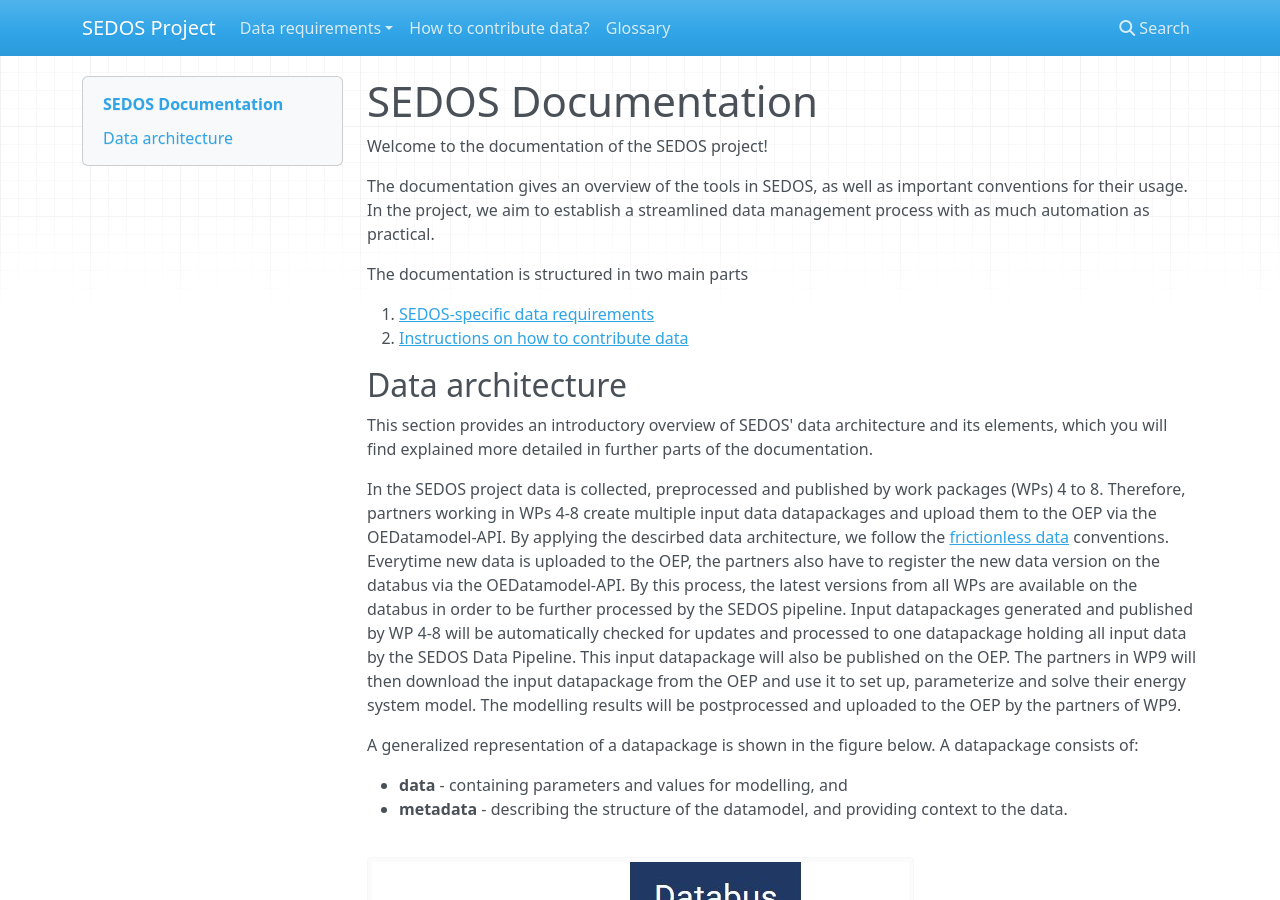
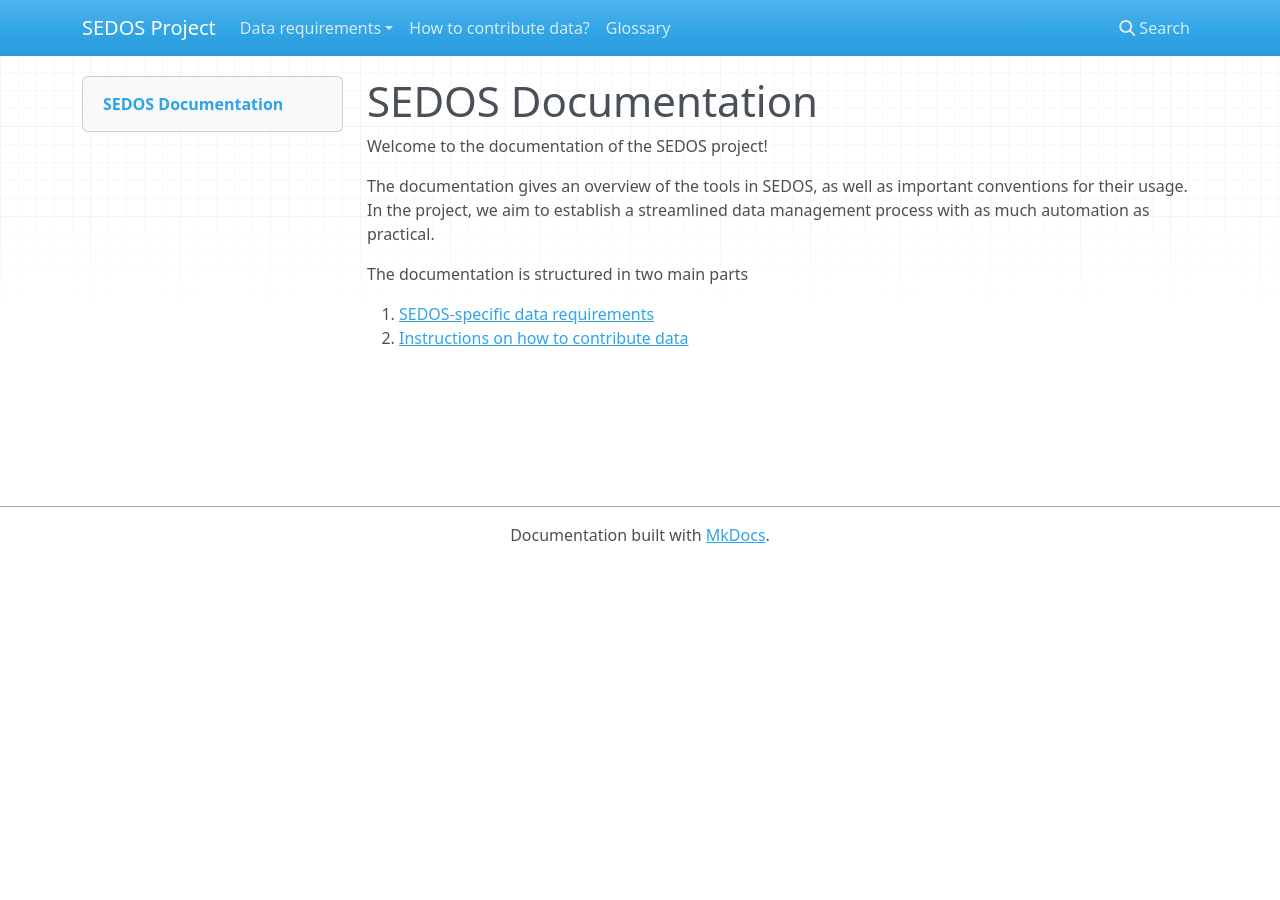
Before and after one commit to sedos-project/organization, an MkDocs documentation site: the page built from docs/index.md, in a window 1280 px wide and 900 px high. Built offline with MkDocs 1.6.1, drawn with Linux system fonts in a browser that asks for light colours; nearby versions of some CDN libraries.

Commit message:
Delete 'Data architecture' from index.md

```diff
--- a/docs/index.md
+++ b/docs/index.md
@@ -9,26 +9,3 @@ The documentation is structured in two main parts
 
 1. [SEDOS-specific data requirements](./data_requirements/input_data.md)
 2. [Instructions on how to contribute data](./data_requirements/overview.md)
-
-
-## Data architecture
-
-This section provides an introductory overview of SEDOS' data architecture and its elements, which you will find explained more detailed in further parts of the documentation.
-
-In the SEDOS project data is collected, preprocessed and published by work packages (WPs) 4 to 8.
-Therefore, partners working in WPs 4-8 create multiple input data datapackages and upload them to the OEP via the OEDatamodel-API.
-By applying the descirbed data architecture, we follow the [frictionless data](https://specs.frictionlessdata.io/data-package/) conventions.
-Everytime new data is uploaded to the OEP, the partners also have to register the new data version on the databus via the OEDatamodel-API.
-By this process, the latest versions from all WPs are available on the databus in order to be further processed by the SEDOS pipeline.
-Input datapackages generated and  published by WP 4-8 will be automatically checked for updates and processed to one datapackage holding all input data by the SEDOS Data Pipeline.
-This input datapackage will also be published on the OEP.
-The partners in WP9 will then download the input datapackage from the OEP and use it to set up, parameterize and solve their energy system model.
-The modelling results will be postprocessed and uploaded to the OEP by the partners of WP9.
-
-A generalized representation of a datapackage is shown in the figure below. A datapackage consists of:
-
-* **data** - containing parameters and values for modelling, and
-* **metadata** - describing the structure of the datamodel, and providing context to the data.
-
-
-![datapackage](../graphics/datapackage.jpg)
```
